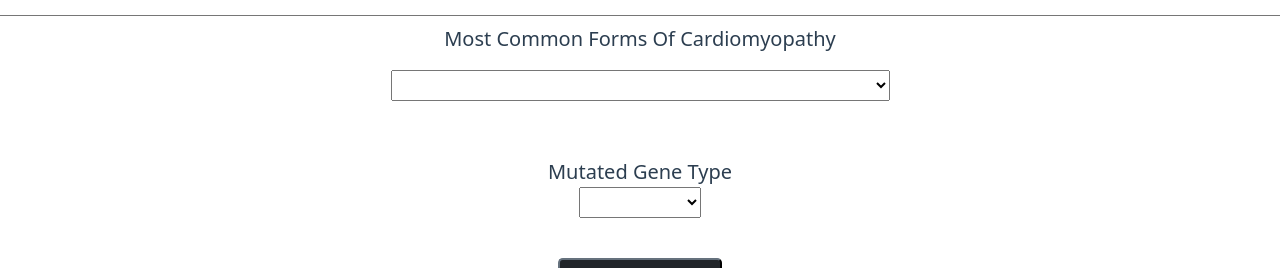
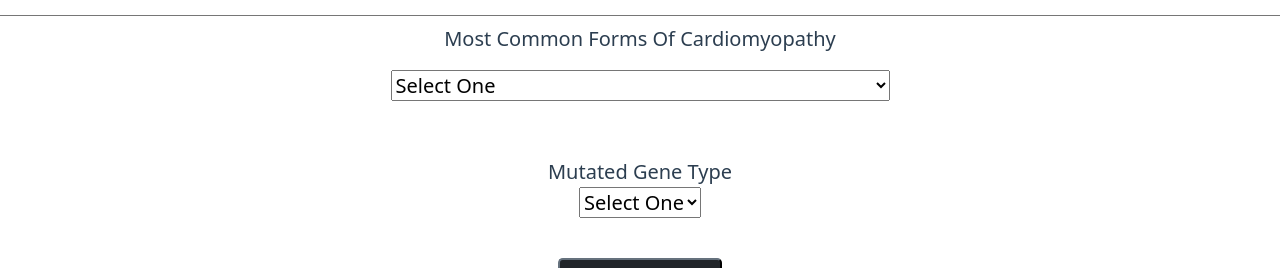
Before and after one commit to muneeb29/CentralRepo, a Vue app: page /search in a window 1280 px wide. Shown: the part 228-496 px from the top of the page. Built offline with nearby package versions, Linux system fonts and the light colour scheme; no server answers; sample sign-in values are in the browser's storage; what @meforma/vue-toaster, vue3-apexcharts would draw is missing.

Commit message:
Added Some Logic to API function

```diff
--- a/src/views/Search.vue
+++ b/src/views/Search.vue
@@ -16,16 +16,13 @@
           <div class="col">
             <select name="most-common" id="most-commonID" v-model="types">
               <option disabled selected value="">Select One</option>
-              <option value="Hydertrophic Cardiomyopathy">
-                Hydertrophic Cardiomyopathy
-              </option>
+              <option value="Hydertorophic">Hydertrophic Cardiomyopathy</option>
               <option value="Dilated Cardiomyopathy">
                 Dilated Cardiomyopathy
               </option>
               <option value="Arrhythmogenic Right Ventricular Cardiomyopathy">
                 Arrhythmogenic Right Ventricular Cardiomyopathy
               </option>
-              <option value="Other">Other</option>
             </select>
           </div>
         </div>
@@ -48,7 +45,6 @@
               <option value="TNNI3">TNNI3</option>
               <option value="MYL2">MYL2</option>
               <option value="TTN">TTN</option>
-              <option value="Other">Other</option>
             </select>
           </div>
         </div>
@@ -103,32 +99,34 @@
 <script>
 import { computed, ref } from "vue";
 export default {
-  props: {
-    user: {
-      type: Object,
-      default: () => {},
-    },
-  },
   name: "Search",
 
   setup() {
     const search = ref(null);
-    const types = ref(null);
-    const genes = ref(null);
+    const types = ref("");
+    const genes = ref("");
     const data = ref();
-    const Id = search;
+
+    const synopsisId = search;
+    const type = types;
+    const gene = genes;
+
+    if(type == "Hydertorophic" & gene =="MYH7"){
+      const id = 192600;
+      console.log("hello", id);
+    }
 
     async function searchCardio() {
       let search_data = await fetch(
-        `https://hpo.jax.org/api/hpo/disease/OMIM%3A${Id.value}`
+        `https://hpo.jax.org/api/hpo/disease/OMIM:${synopsisId.value}`
       );
-
       data.value = await search_data.json();
     }
 
     const item = computed(() => {
       return data.value;
     });
+
     return { search, types, genes, searchCardio, item };
   },
 };
```
Lines whose indentation alone changed are shown as unchanged.
